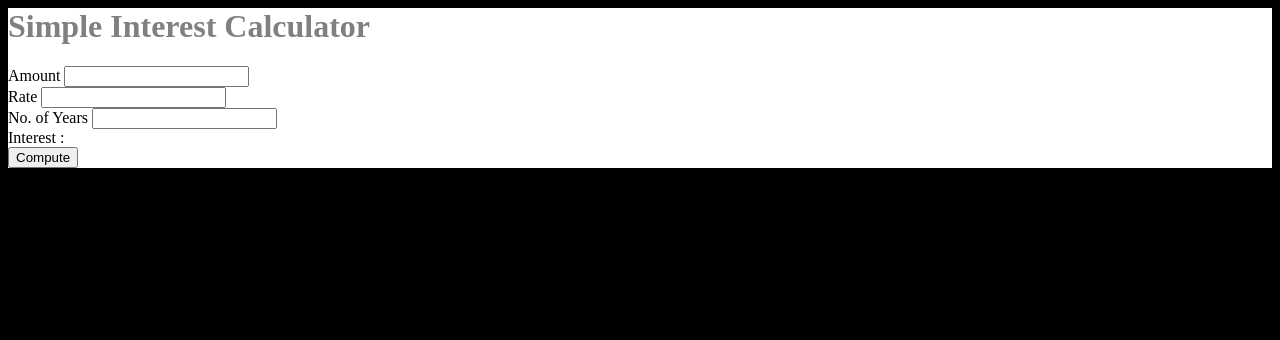
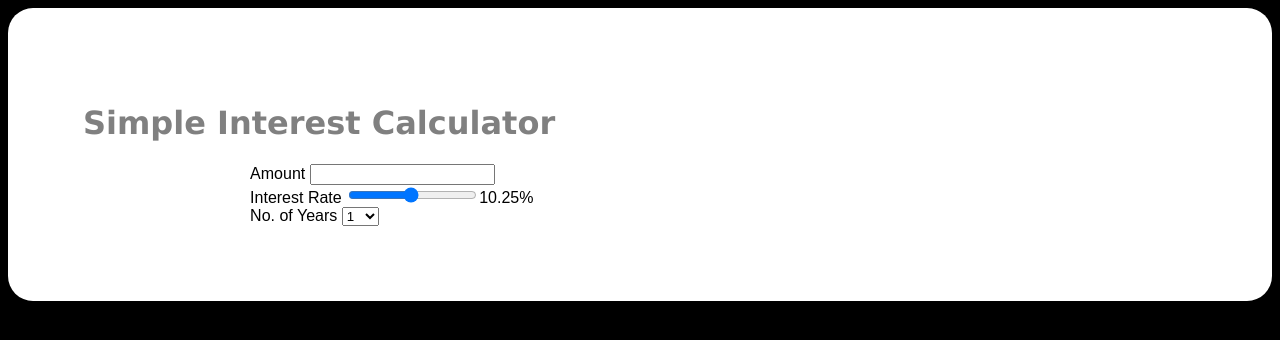
Before and after one commit to solajk/solajk.github.io, a plain HTML site: page interest-cal/index.html in a window 1280 px wide. Drawn offline with Linux system fonts and the light colour scheme.

Commit message:
saving work

```diff
--- a/interest-cal/index.html
+++ b/interest-cal/index.html
@@ -1,19 +1,37 @@
+<!DOCTYPE html>
 <html>
     <head>
-    <script src="script.js"></script>
-    <link rel="stylesheet" href="style.css">
+        <title>Simple Interest Calculator</title>
+        <script src="script.js"></script>
+        <link rel="stylesheet" href="style.css">
     </head>
     <body>
-        <div>
+        <div class="maindiv">
             <h1>Simple Interest Calculator</h1>
+            <div id="form">
+            Amount <input type="number"  id="principal">  <br/>
+            Interest Rate <input type="range" id="rate" min=1 max='20' step='0.25' value='10.25'><span>10.25%</span>  <br/>
+            No. of Years <select id="years">
+                <option value='1'>1</option>
+                <option value='2'>2</option>
+                <option value='3'>3</option>
+                <option value='4'>4</option>
+                <option value='5'>5</option>
+                <option value='6'>6</option>
+                <option value='7'>7</option>
+                <option value='8'>8</option>
+                <option value='9'>9</option>
+                <option value='10'>10</option>
+            <!--Interest : <span id="result"></span><br>-->
 
-            Amount <input type="number"  id="principal">  <br/>
-            Rate <input type="number"  id="rate">  <br/>
-            No. of Years <input type="number"  id="years">  <br/>
-            Interest : <span id="result"></span><br>
+            <button onclick="compute()">Compute Interest</button>
+            <span id="result"></span>
+            </div>
 
-            <button onclick="compute()">Compute</button>
-
+        <footer>
+            <p>&#169; Everyone Can Get Rich</p>
+        </footer>
         </div>
     </body>
+
 </html>
--- a/interest-cal/style.css
+++ b/interest-cal/style.css
@@ -1,10 +1,17 @@
 body {
     background-color:black;
 }
-div {
+.maindiv {
+    font-family:Arial;
     background-color:white;
+    border-radius: 25px;
+    padding: 75px;
+    margin: auto;
+}
+#form {
+    margin-left: 15%;
 }
 h1 {
-    font-family:Serif;
+    font-family:Verdana;
     color:grey;
 }
```
